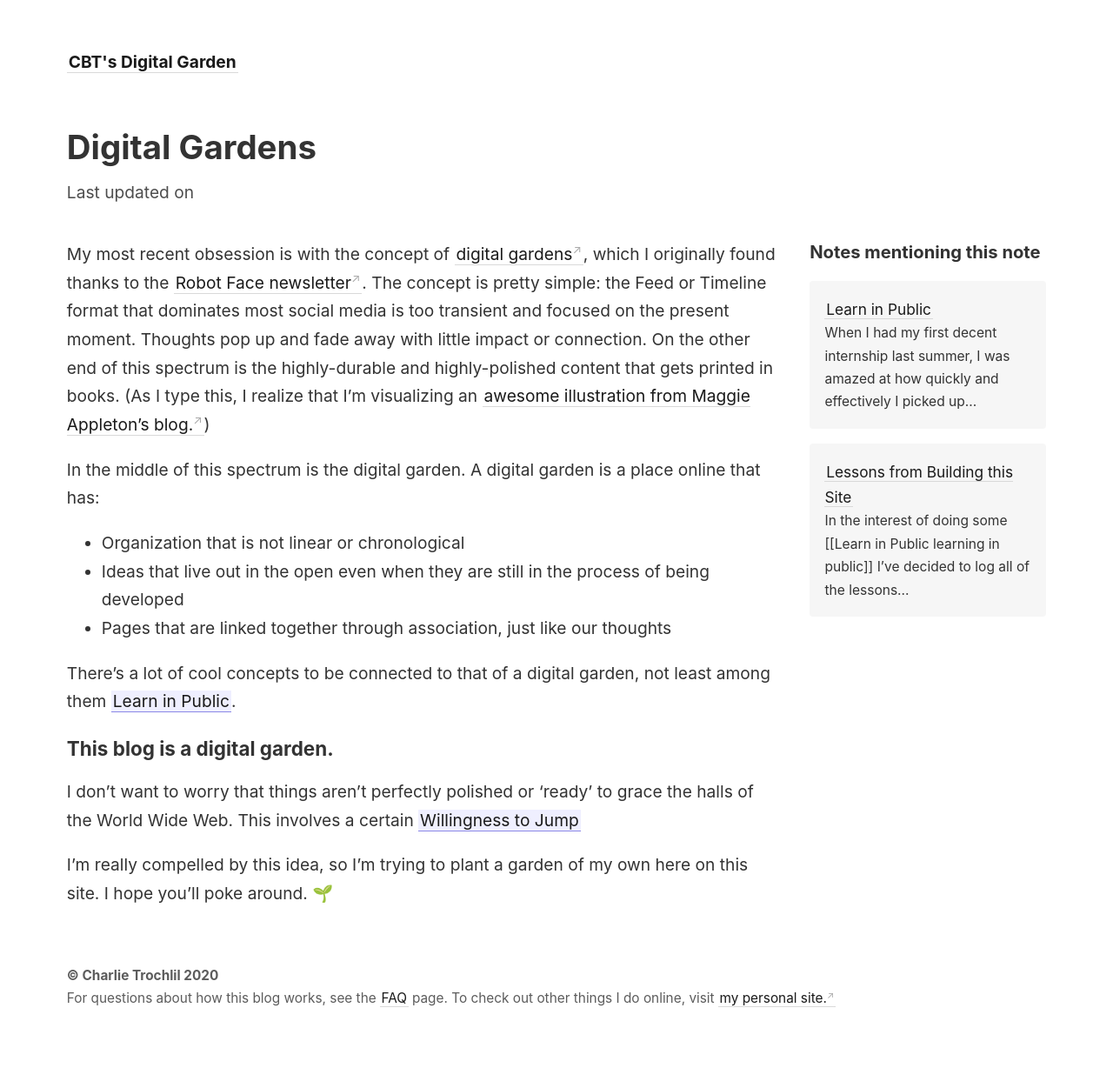
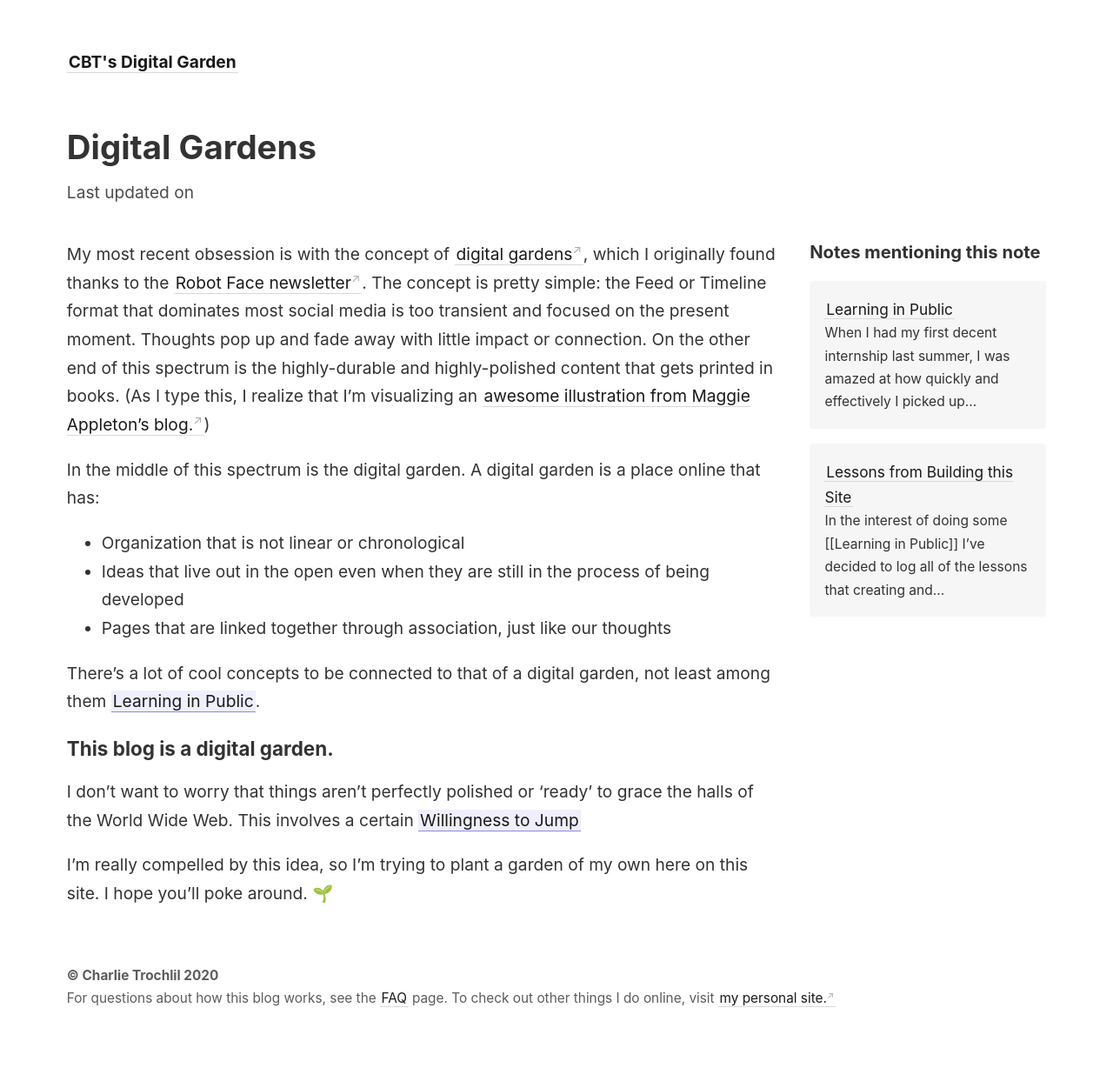
Before and after one commit to rhymeswithvocal/digital-garden, a Jekyll site: the page built from _notes/digital-garden.md, in a window 1280 px wide. Shown: the whole page at 87% size. Built offline with Jekyll 4.4.1, drawn with Linux system fonts in a browser that asks for light colours.

Commit message:
changed the name of a note, added a lesson

```diff
--- a/_notes/digital-garden.md
+++ b/_notes/digital-garden.md
@@ -10,7 +10,7 @@ In the middle of this spectrum is the digital garden. A digital garden is a plac
 - Ideas that live out in the open even when they are still in the process of being developed
 - Pages that are linked together through association, just like our thoughts
 
-There's a lot of cool concepts to be connected to that of a digital garden, not least among them [[Learn in Public]].
+There's a lot of cool concepts to be connected to that of a digital garden, not least among them [[Learning in Public]].
 
 ### This blog is a digital garden.
 
--- a/_notes/learn-in-public.md
+++ b/_notes/learn-in-public.md
@@ -1,5 +1,5 @@
 ---
-title: Learn in Public
+title: Learning in Public
 ---
 When I had my first decent internship last summer, I was amazed at how quickly and effectively I picked up the tech skills (mostly SQL) that I needed. I had gotten a shaky introduction the topic the semester before, but at the internship, I blew past my previous skill level. It felt great to learn and to use what I was learning.
 
```
Also changed, not shown: _notes/site-lessons.md (+4 -2 lines).
